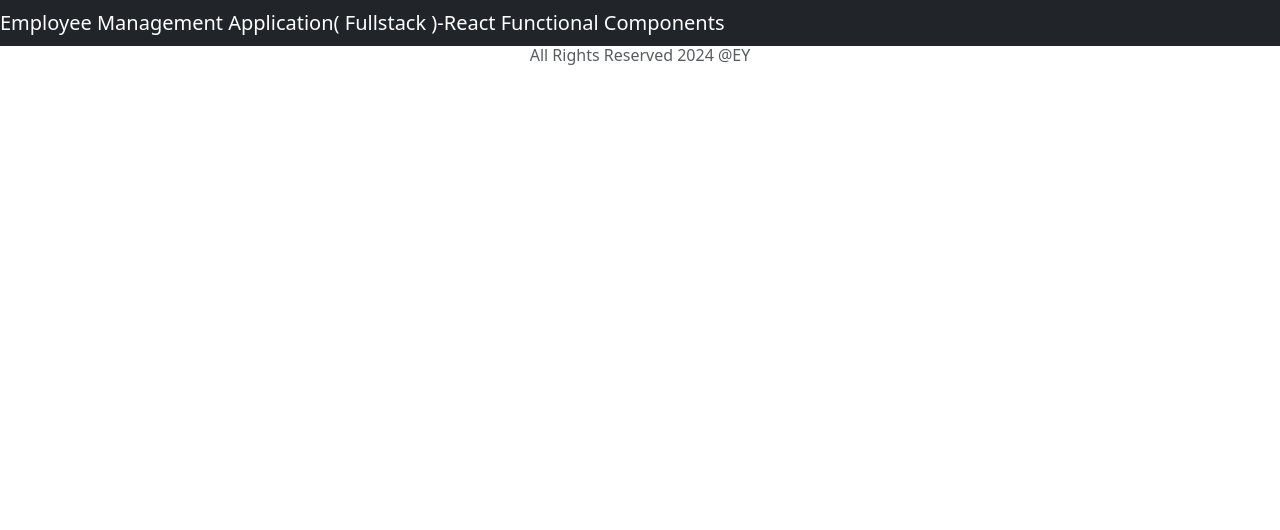
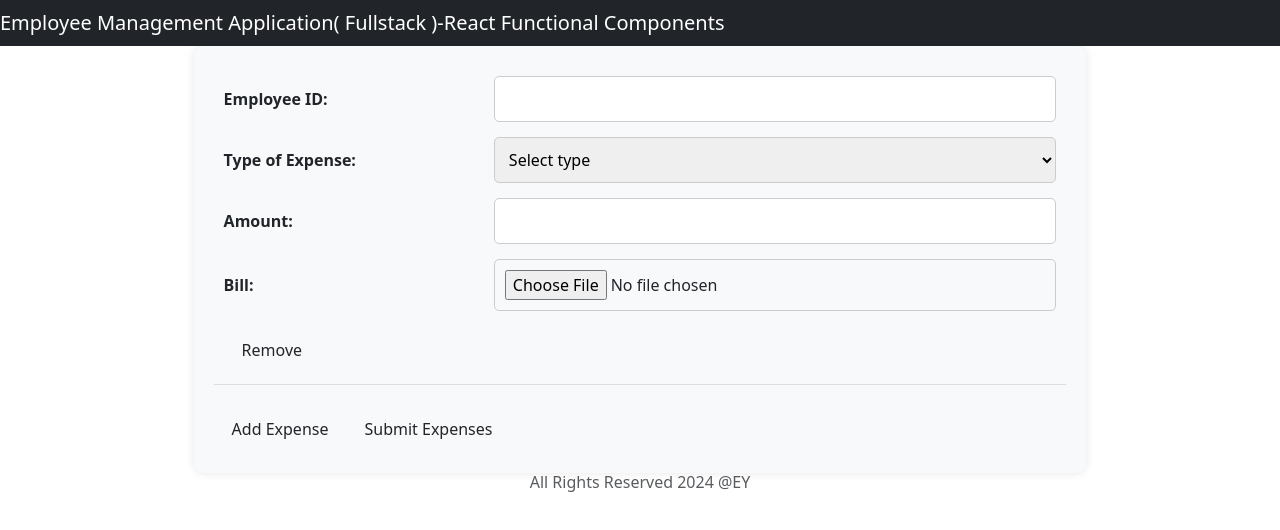
Before and after one commit to Aditya-git-hub-x/capstone-frontend, a React (Create React App) app: page /expense in a window 1280 px wide. Shown: the top 530 px of the page. Built offline with nearby package versions, Linux system fonts and the light colour scheme.

Commit message:
expense form added

```diff
--- a/src/App.css
+++ b/src/App.css
@@ -36,3 +36,74 @@
     transform: rotate(360deg);
   }
 }
+
+.expense-form {
+  width: 80%;
+  margin: 0 auto;
+  padding: 20px;
+  background-color: #f8f9fa;
+  border-radius: 10px;
+  box-shadow: 0 0 10px rgba(0, 0, 0, 0.1);
+}
+
+.expense-item {
+  margin-bottom: 20px;
+  padding: 10px;
+  border-bottom: 1px solid #ddd;
+}
+
+.form-group {
+  margin-bottom: 15px;
+  display: flex;
+  align-items: center;
+}
+
+.form-group label {
+  flex: 1;
+  font-weight: bold;
+}
+
+.form-group input,
+.form-group select {
+  flex: 2;
+  padding: 10px;
+  border: 1px solid #ccc;
+  border-radius: 5px;
+}
+
+.btn {
+  padding: 10px 20px;
+  margin: 5px;
+  border: none;
+  border-radius: 5px;
+  cursor: pointer;
+  font-size: 16px;
+}
+
+.btn-add {
+  background-color: #28a745;
+  color: white;
+}
+
+.btn-remove {
+  background-color: #dc3545;
+  color: white;
+}
+
+.btn-submit {
+  background-color: #007bff;
+  color: white;
+}
+
+.error-messages {
+  background-color: #f8d7da;
+  color: #721c24;
+  padding: 10px;
+  border: 1px solid #f5c6cb;
+  border-radius: 5px;
+  margin-bottom: 20px;
+}
+
+.error {
+  margin: 5px 0;
+}
--- a/src/App.js
+++ b/src/App.js
@@ -4,7 +4,15 @@ import FooterComponent from './components/FooterComponent';
 import HeaderComponent from './components/HeaderComponent';
 import ListEmployeeComponent from './components/ListEmployeeComponent';
 import EmployeeComponent from './components/EmployeeComponent';
+import ExpenseForm from './components/ExpenseForm';
 import Login from './components/Login'
+import './App.css';
+
+
+
+
+
+
 
 function App() {
   return (
@@ -14,6 +22,7 @@ function App() {
         <div className= "container">
           <Routes>
               <Route exact path = "/" element = { <Login /> }></Route>
+              <Route exact path = "/expense" element = { <ExpenseForm /> }></Route>
               <Route path = "/employees" element = { <ListEmployeeComponent /> }></Route>
               <Route path = "/add-employee" element = { <EmployeeComponent />} ></Route>
               <Route path = "/edit-employee/:id" element = { <EmployeeComponent />}></Route>
--- /dev/null
+++ b/src/components/ExpenseForm.js
@@ -0,0 +1,121 @@
+import React, { useState } from 'react';
+
+
+const ExpenseForm = () => {
+  const [expenses, setExpenses] = useState([{eid: '', type: '', amount: '', bill: null }]);
+  const [errors, setErrors] = useState([]);
+
+  const handleChange = (index, event) => {
+    const { name, value, files } = event.target;
+    const newExpenses = [...expenses];
+    if (name === 'bill') {
+      newExpenses[index][name] = files[0];
+    } else {
+      newExpenses[index][name] = value;
+    }
+    setExpenses(newExpenses);
+  };
+
+  const handleAddExpense = () => {
+    setExpenses([...expenses, { eid: '', type: '', amount: '', bill: null }]);
+  };
+
+  const handleRemoveExpense = (index) => {
+    const newExpenses = expenses.filter((expense, i) => i !== index);
+    setExpenses(newExpenses);
+  };
+
+  const validateExpenses = () => {
+    const newErrors = [];
+    expenses.forEach((expense, index) => {
+      if (!/^\d+$/.test(expense.eid)) {
+        newErrors.push(`Employee ID  ${index + 1} should contain only numbers.`);
+      }
+      if (!['medical', 'travel', 'internet'].includes(expense.type.toLowerCase())) {
+        newErrors.push(`Type of Expense at index ${index + 1} should be either Medical, Travel, or Internet.`);
+      }
+      if (!/^\d+(\.\d{1,2})?$/.test(expense.amount)) {
+        newErrors.push(`Amount at index ${index + 1} should only contain numbers.`);
+      }
+    });
+    setErrors(newErrors);
+    return newErrors.length === 0;
+  };
+
+  const handleSubmit = (e) => {
+    e.preventDefault();
+    if (validateExpenses()) {
+      console.log('Expenses submitted: ', expenses);
+      // Here you can add code to send the data to a backend server
+    }
+  };
+
+  return (
+    <form onSubmit={handleSubmit} className="expense-form">
+      {errors.length > 0 && (
+        <div className="error-messages">
+          {errors.map((error, index) => (
+            <div key={index} className="error">{error}</div>
+          ))}
+        </div>
+      )}
+      {expenses.map((expense, index) => (
+        <div key={index} className="expense-item">
+
+          <div className="form-group">
+            <label htmlFor={`eid-${index}`}>Employee ID:</label>
+            <input
+              type="text"
+              id={`eid-${index}`}
+              name="eid"
+              value={expense.eid}
+              onChange={(e) => handleChange(index, e)}
+              required
+            />
+          </div>
+          <div className="form-group">
+            <label htmlFor={`type-${index}`}>Type of Expense:</label>
+            <select
+              id={`type-${index}`}
+              name="type"
+              value={expense.type}
+              onChange={(e) => handleChange(index, e)}
+              required
+            >
+              <option value="">Select type</option>
+              <option value="medical">Medical</option>
+              <option value="travel">Travel</option>
+              <option value="internet">Internet</option>
+            </select>
+          </div>
+          <div className="form-group">
+            <label htmlFor={`amount-${index}`}>Amount:</label>
+            <input
+              type="number"
+              id={`amount-${index}`}
+              name="amount"
+              value={expense.amount}
+              onChange={(e) => handleChange(index, e)}
+              required
+            />
+          </div>
+          <div className="form-group">
+            <label htmlFor={`bill-${index}`}>Bill:</label>
+            <input
+              type="file"
+              id={`bill-${index}`}
+              name="bill"
+              onChange={(e) => handleChange(index, e)}
+              required
+            />
+          </div>
+          <button type="button" className="btn btn-remove" onClick={() => handleRemoveExpense(index)}>Remove</button>
+        </div>
+      ))}
+      <button type="button" className="btn btn-add" onClick={handleAddExpense}>Add Expense</button>
+      <button type="submit" className="btn btn-submit">Submit Expenses</button>
+    </form>
+  );
+};
+
+export default ExpenseForm;
--- a/src/components/Login.js
+++ b/src/components/Login.js
@@ -9,6 +9,7 @@ const Login = () => {
 
     function addNewEmployee() {
         navigate('/add-employee')
+
 }
 
     return (
```
